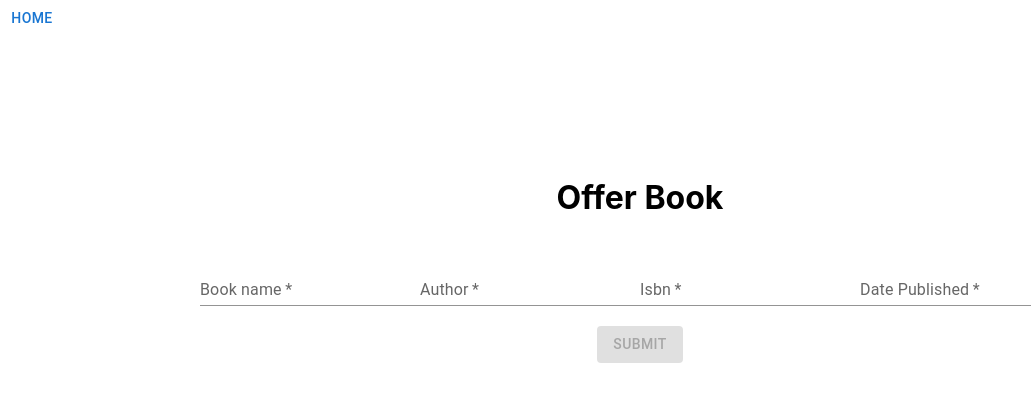
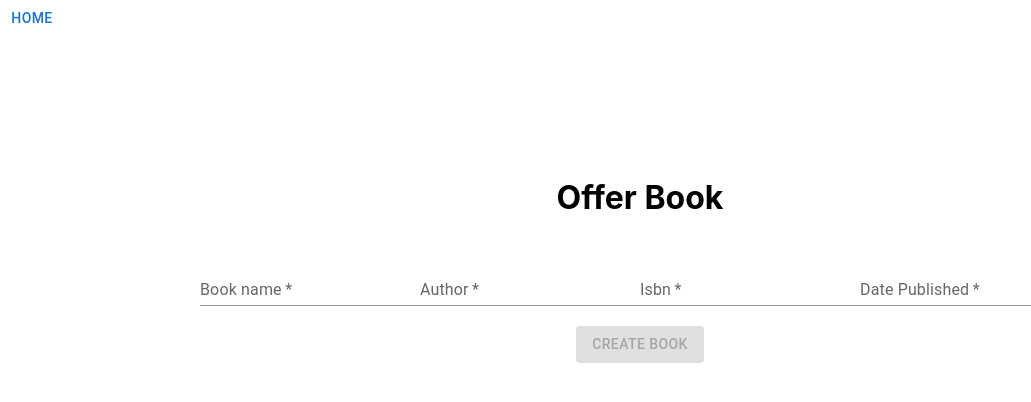
Before and after one commit to alymo8/BookExchange, a React (Create React App) app in the folder finalproject-frontend/: page /offerBook in a window 1280 px wide. Shown: the top 402 px of the page, without its empty margins (0-1031 px from the left). Built offline with nearby package versions, Linux system fonts and the light colour scheme.

Commit message:
Book-49: functionality done

```diff
--- a/finalproject-frontend/src/components/BookCard.js
+++ b/finalproject-frontend/src/components/BookCard.js
@@ -85,7 +85,7 @@ const BookCard = (props) => {
                 <div style={{display: 'flex', justifyContent:'flex-end', flexDirection: "row"}}>
                     {props.offered === true && <Button onClick={handleRemove}>Remove</Button>}
                     {props.offered === false && <Button onClick={handleReturn}>Return</Button>}
-                    {props.available === true && <Button onClick={handleBorrow}>Borrow</Button>}
+                    {props.available === true && props.loggedIn === true && <Button onClick={handleBorrow}>Borrow</Button>}
                 </div>
                 <Stack sx={{ width: '100%' }} spacing={2}>
                     {error && <Alert severity="error">{errorMessage}</Alert>}
--- a/finalproject-frontend/src/pages/Home.js
+++ b/finalproject-frontend/src/pages/Home.js
@@ -36,10 +36,10 @@ function Home() {
         window.location.href = "profile";
     }, [])
 
-    const handleOfferBook = React.useCallback(() => {
-        console.log("Offer book button pressed")
-        window.location.href = "offerBook";
-    }, [])
+    // const handleOfferBook = React.useCallback(() => {
+    //     console.log("Offer book button pressed")
+    //     window.location.href = "offerBook";
+    // }, [])
 
     useEffect(() => {
         console.log(loggedIn);
@@ -88,7 +88,7 @@ function Home() {
 
                 </div>
                 <h1>Welcome to BookExchange!</h1>
-                {loggedIn && <Button onClick={handleOfferBook}>Offer book</Button>}
+                {/*{loggedIn && <Button onClick={handleOfferBook}>Offer book</Button>}*/}
                 <h2>Available books</h2>
             </div>
             <div style={{ marginBottom: 20 }}>
@@ -98,7 +98,7 @@ function Home() {
                     }
                     else {
                         return (
-                            <BookCard key={book.id} book={book} available={true}/>
+                            <BookCard key={book.id} book={book} available={true} loggedIn={loggedIn}/>
                         );
                     }
 
--- a/finalproject-frontend/src/pages/OfferBook.js
+++ b/finalproject-frontend/src/pages/OfferBook.js
@@ -21,7 +21,10 @@ const OfferBook = () => {
     const [bookId, setBookId] = React.useState("");
     const [error, setError] = React.useState(false);
     const [errorMessage, setErrorMessage] = React.useState("");
+    const [successMessage, setSuccessMessage] = React.useState("");
+
     const [disable, setDisable] = React.useState(true);
+    const [bookCreated, setBookCreated] = React.useState(false);
 
     React.useEffect(() => {
       if (name && author && isbn && datePublished){
@@ -52,53 +55,53 @@ const OfferBook = () => {
       setDatePublished(event.target.value);
     };
 
-    const handleSignUp = React.useCallback(() => {
-      if(!isNaN(name)){
-          setError(true);
-          setErrorMessage("Book name Must Be A String");
-      }
-      else if(!isNaN(author)){
-          setError(true);
-          setErrorMessage("Author Must Be A String");
-      }
-      else if(!isNaN(isbn)){
-        setError(true);
-        setErrorMessage("ISBN Must Be A String");
-      }
-      else if(!isNaN(datePublished)){
-        setError(true);
-        setErrorMessage("Date Published Must Be A Date with format YYYY-MM-DD");
-      }
-      else{
-          axios.post("books", {
-              name: name,
-              author:author,
-              isbn:isbn,
-              datePublished:datePublished
+    const handleCreateBook = React.useCallback(() => {
+
+        setSuccess(false);
+        setError(false);
+        setBookCreated(false);
+        axios.post("users/" + localStorage.getItem("userId") + "/createAndOffer", {
+            name: name,
+            isbn: isbn,
+            author: author,
+            datePublished: datePublished,
+        })
+            .then(res => {
+                setBookId(res.data.id)
+                setSuccess(true)
+                setSuccessMessage("Created book successfully")
+                setBookCreated(true)
+                console.log(bookId)
             })
-            .then(function (res) {
-              console.log(res.data.id)
-              console.log("test")
-              setBookId(res.data.id)
-              console.log(localStorage.getItem("userId"))
-              setSuccess(true);
-            })
-            .catch(function (error) {
-              setError(true);
-              setErrorMessage("One input was wrongly entered, please check your choices again");
+            .catch(function (e) {
+                setError(true);
+                setErrorMessage("Wrong username or password");
             });
-          axios.put("users/" + localStorage.getItem("userId") + "/offer", {
-              id: bookId
-          })
-            .then(function (response) {
-                setSuccess(true);
-              })
-              .catch(function (error) {
-                setError(true);
-                setErrorMessage("cannot update books offered");
-          });
-      }
-  }, [name, author, isbn,datePublished]);
+
+    }, [name, isbn, author, datePublished, bookId]);
+
+    // const handleOfferBook = React.useCallback(() => {
+    //
+    //     setSuccess(false);
+    //     setError(false);
+    //     if(bookCreated) {
+    //         axios.put("users/" + localStorage.getItem("userId") + "/offer", {
+    //             id: bookId
+    //         })
+    //             .then(res => {
+    //                 // setBookId(res.data.id)
+    //                 setSuccess(true)
+    //                 setSuccessMessage("Created and offered book succesfully")
+    //                 console.log(bookId)
+    //             })
+    //             .catch(function (e) {
+    //                 setError(true);
+    //                 setErrorMessage("Wrong username or password");
+    //             });
+    //     }
+    //
+    // }, [ bookId, bookCreated]);
+
     return (
         <>
         <Button onClick={handleHomeButton}>Home</Button>
@@ -113,13 +116,17 @@ const OfferBook = () => {
           </div>
 
           <div style={{ display: 'flex', alignItems: 'center', justifyContent: 'center', marginTop: 20}}>
-            <Button variant='contained' onClick={handleSignUp} color="primary" disabled={disable}>
-              Submit
-            </Button>
+              {!bookCreated && <Button variant='contained' onClick={handleCreateBook} color="primary" disabled={disable}>
+              Create book
+            </Button>}
+              {/*{bookCreated && <Button variant='contained' onClick={handleOfferBook} color="primary" disabled={disable}>*/}
+              {/*    Offer book*/}
+              {/*</Button>}*/}
+
           </div>
           <Stack sx={{ width: '100%' }} spacing={2}>
             {error && <Alert severity="error">{errorMessage}</Alert>}
-            {success && <Alert severity="success">Book has been successfully offered!</Alert>}
+            {success && <Alert severity="success">{successMessage}</Alert>}
           </Stack>
         </>
         )
--- a/finalproject-frontend/src/pages/Profile.js
+++ b/finalproject-frontend/src/pages/Profile.js
@@ -56,6 +56,11 @@ const Profile = () => {
         console.log(value)
     };
 
+    const handleOfferBook = React.useCallback(() => {
+        console.log("Offer book button pressed")
+        window.location.href = "offerBook";
+    }, [])
+
     return (
         <>
             <Button onClick={handleHomeButton}>Home</Button>
@@ -64,7 +69,12 @@ const Profile = () => {
             </div>
             <ProfileCard/>
             <div style={{display: 'flex', justifyContent:'center', marginTop:20}}>
-            <h1>Your books</h1>
+                <h1>Your books</h1>
+
+            </div>
+
+            <div style={{display: 'flex', justifyContent:'center'}}>
+                <Button onClick={handleOfferBook}>Add book</Button>
             </div>
             <div style={{justifyContent:'center', marginTop:20}}>
                 <TabContext value={value}>
@@ -87,7 +97,8 @@ const Profile = () => {
                         return (
                             <BookCard key={book.id} book={book} offered={true}/>
                         );
-                    })}</TabPanel>
+                    })}
+                    </TabPanel>
                     </div>
                 </TabContext>
             </div>
--- a/finalproject-frontend/src/pages/SignUp.js
+++ b/finalproject-frontend/src/pages/SignUp.js
@@ -104,6 +104,9 @@ const handleBackButton = React.useCallback(() => {
           })
           .then(function (response) {
             setSuccess(true);
+            localStorage.setItem("userId", response.data.id);
+            window.location.href = "/";
+
           })
           .catch(function (error) {
             setError(true);
```
